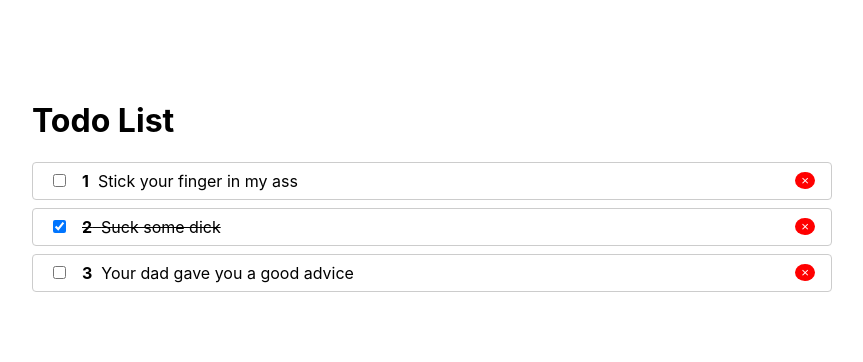
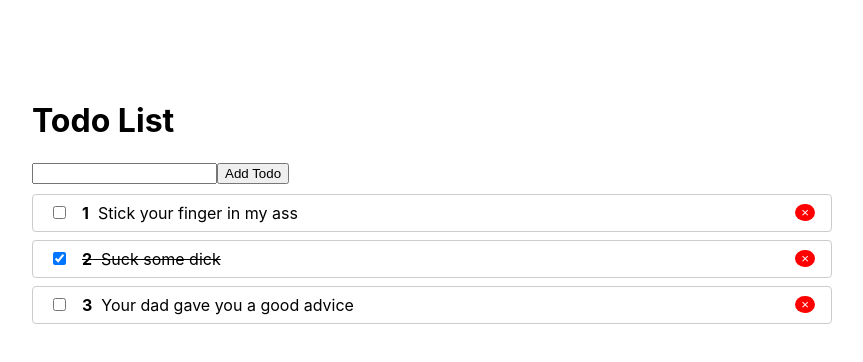
Before and after one commit to ArtiZN/RoadToJunior, a React (Create React App) app in the folder my-app/: page / in a window 1280 px wide. Shown: the top 362 px of the page, without its empty margins (208-1071 px from the left). Built offline with nearby package versions, Linux system fonts and the light colour scheme.

Commit message:
Add button

```diff
--- a/my-app/src/App.js
+++ b/my-app/src/App.js
@@ -1,6 +1,7 @@
 import React from 'react';
 import TodoList from './Todo/TodoList';
 import Context from './Context'
+import AddTodo from './Todo/AddTodo';
 
 
 
@@ -30,10 +31,10 @@ function App() {
         <h1>
         Todo List
         </h1>
-        <TodoList
-          todos = {todos}
-          onToggle = {toggleTodo}
-        />
+        <AddTodo/>
+
+        {todos.length ? <TodoList todos = {todos} onToggle = {toggleTodo} /> : <p className="beautiful">Nothing to do</p>}
+
 
 
      </div>
--- /dev/null
+++ b/my-app/src/Todo/AddTodo.js
@@ -0,0 +1,14 @@
+import React from 'react'
+
+function AddTodo () {
+    return (
+        <form style={{marginBottom: '10px'}}>
+            <input/>
+                <button type="submit">
+                    Add Todo
+                </button>
+
+        </form>
+    )
+}
+export default AddTodo
--- a/my-app/src/index.css
+++ b/my-app/src/index.css
@@ -28,3 +28,7 @@ code {
 .done{
   text-decoration: line-through;
 }
+
+.beautiful{
+  color: red;
+}
```
